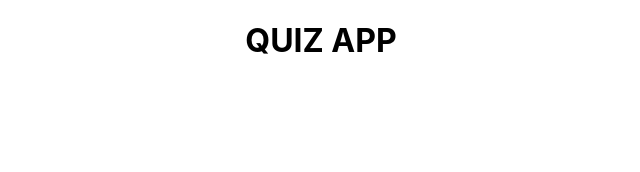
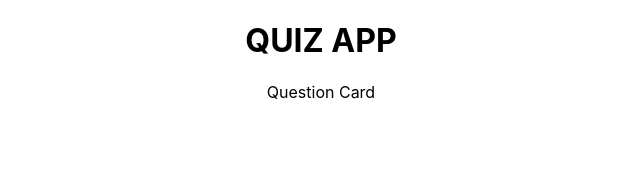
Before and after one commit to shubhanginaik/incredibles-typescript-quiz-app, a React (Create React App) app: page / in a window 1280 px wide. Shown: the top 172 px of the page, without its empty margins (319-959 px from the left). Built offline with nearby package versions, Linux system fonts and the light colour scheme.

Commit message:
added basic QuestionCard

```diff
--- a/src/App.tsx
+++ b/src/App.tsx
@@ -1,10 +1,12 @@
 import React from 'react';
 import './App.css';
+import QuestionCard from './components/QuestionCard';
 
 function App() {
   return (
     <div className="App">
   <h1>QUIZ APP</h1>
+  <QuestionCard />
     </div>
   );
 }
--- /dev/null
+++ b/src/components/QuestionCard.tsx
@@ -0,0 +1,7 @@
+import React from "react";
+
+const QuestionCard = () =>{
+    return <div>Question Card</div>
+}
+
+export default QuestionCard;
```
